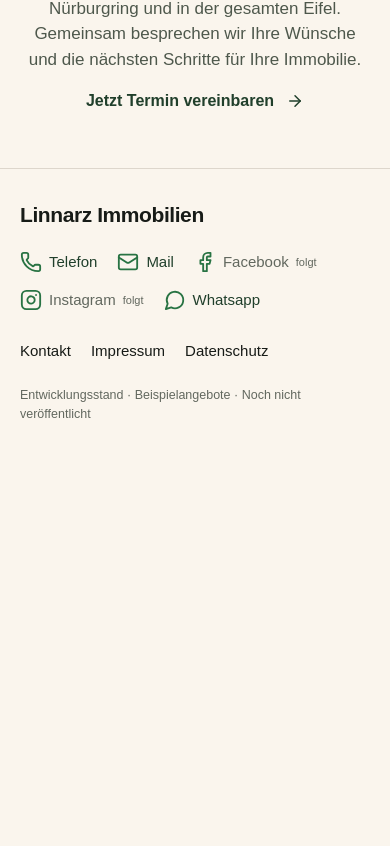
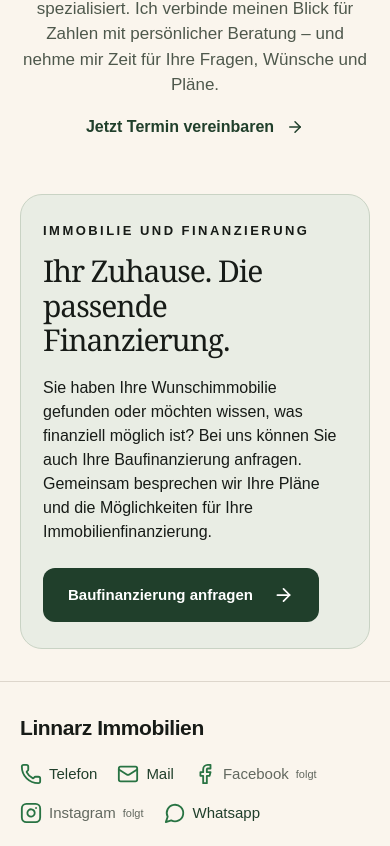
Before and after one commit to luca2linnarz-cyber/linnarz-immobilien, a Next.js app: page / in a window 390 px wide. Shown: the part 3299-4145 px from the top of the page. Before the commit the page ends 3747 px from the top, so only its background shows below. Built offline with nearby package versions, Linux system fonts and the light colour scheme.

Commit message:
Personalize Luca introduction and add home financing inquiry section

```diff
--- a/app/globals.css
+++ b/app/globals.css
@@ -108,3 +108,5 @@ footer .footer-socials svg{color:#287343;width:22px;height:22px;stroke-width:2}
 footer .footer-socials span svg{color:#287343}
 footer>nav{align-self:flex-start;padding-top:4px}
 @media(max-width:600px){footer{padding:30px 20px 24px;font-size:15px;gap:24px}footer .footer-socials{gap:16px 20px}footer>nav{flex-wrap:wrap}}
+
+.financing{max-width:none;margin:0 5.8vw 48px;padding:36px;border:1px solid #c9d3c4;border-radius:22px;background:#e9ede4;display:flex;align-items:center;justify-content:space-between;gap:40px}.financing>div{max-width:750px}.financing .eyebrow{margin-bottom:14px}.financing h2{font-size:clamp(30px,3vw,42px);margin-bottom:18px}.financing p:last-child{margin-bottom:0}.financing>.button{flex-shrink:0}@media(max-width:800px){.financing{margin:0 20px 32px;padding:26px 22px;flex-direction:column;align-items:flex-start;gap:24px}}
--- a/app/kontakt/page.tsx
+++ b/app/kontakt/page.tsx
@@ -1,4 +1,4 @@
 import Portrait from '@/components/portrait';
 import {Mail,Phone,ArrowUpRight,MessageCircle} from 'lucide-react';
 export const metadata={title:'Kontakt'};
-export default async function Kontakt({searchParams}:{searchParams:Promise<{anliegen?:string}>}){const {anliegen}=await searchParams;const subject=['Verkauf','Vermietung','Bewertung'].includes(anliegen??'')?anliegen:'Immobilienberatung';return <section className="section page-section contact-page"><div><p className="eyebrow">Lassen Sie uns sprechen</p><h1>Was kann ich<br/>für Sie tun?</h1><p>Ob Verkauf, Vermietung oder Bewertung: Ich freue mich darauf, Sie und Ihre Immobilie kennenzulernen.</p><h2>Luca Linnarz</h2><p>Immobilienmakler · Adenau und Umgebung</p><a className="contact-link" href="tel:+491751165719"><Phone/>+49 175 1165719</a><a className="contact-link" href={'mailto:info@linnarz-immobilien.de?subject='+encodeURIComponent(subject??'Immobilienberatung')}><Mail/>info@linnarz-immobilien.de<ArrowUpRight/></a><a className="contact-link whatsapp-link" href="https://wa.me/message/YVSWQBBTCO4EO1" target="_blank" rel="noopener noreferrer"><MessageCircle/>Whatsapp<ArrowUpRight/></a><p className="demo-note">Ein Klick auf die E-Mail-Adresse öffnet Ihr E-Mail-Programm.</p></div><Portrait contact/></section>}
+export default async function Kontakt({searchParams}:{searchParams:Promise<{anliegen?:string}>}){const {anliegen}=await searchParams;const subject=['Verkauf','Vermietung','Bewertung','Baufinanzierung'].includes(anliegen??'')?anliegen:'Immobilienberatung';return <section className="section page-section contact-page"><div><p className="eyebrow">Lassen Sie uns sprechen</p><h1>Was kann ich<br/>für Sie tun?</h1><p>Ob Verkauf, Vermietung oder Bewertung: Ich freue mich darauf, Sie und Ihre Immobilie kennenzulernen.</p><h2>Luca Linnarz</h2><p>Immobilienmakler · Adenau und Umgebung</p><a className="contact-link" href="tel:+491751165719"><Phone/>+49 175 1165719</a><a className="contact-link" href={'mailto:info@linnarz-immobilien.de?subject='+encodeURIComponent(subject??'Immobilienberatung')}><Mail/>info@linnarz-immobilien.de<ArrowUpRight/></a><a className="contact-link whatsapp-link" href="https://wa.me/message/YVSWQBBTCO4EO1" target="_blank" rel="noopener noreferrer"><MessageCircle/>Whatsapp<ArrowUpRight/></a><p className="demo-note">Ein Klick auf die E-Mail-Adresse öffnet Ihr E-Mail-Programm.</p></div><Portrait contact/></section>}
```
Also changed, not shown: app/page.tsx (+1 -1 lines).
